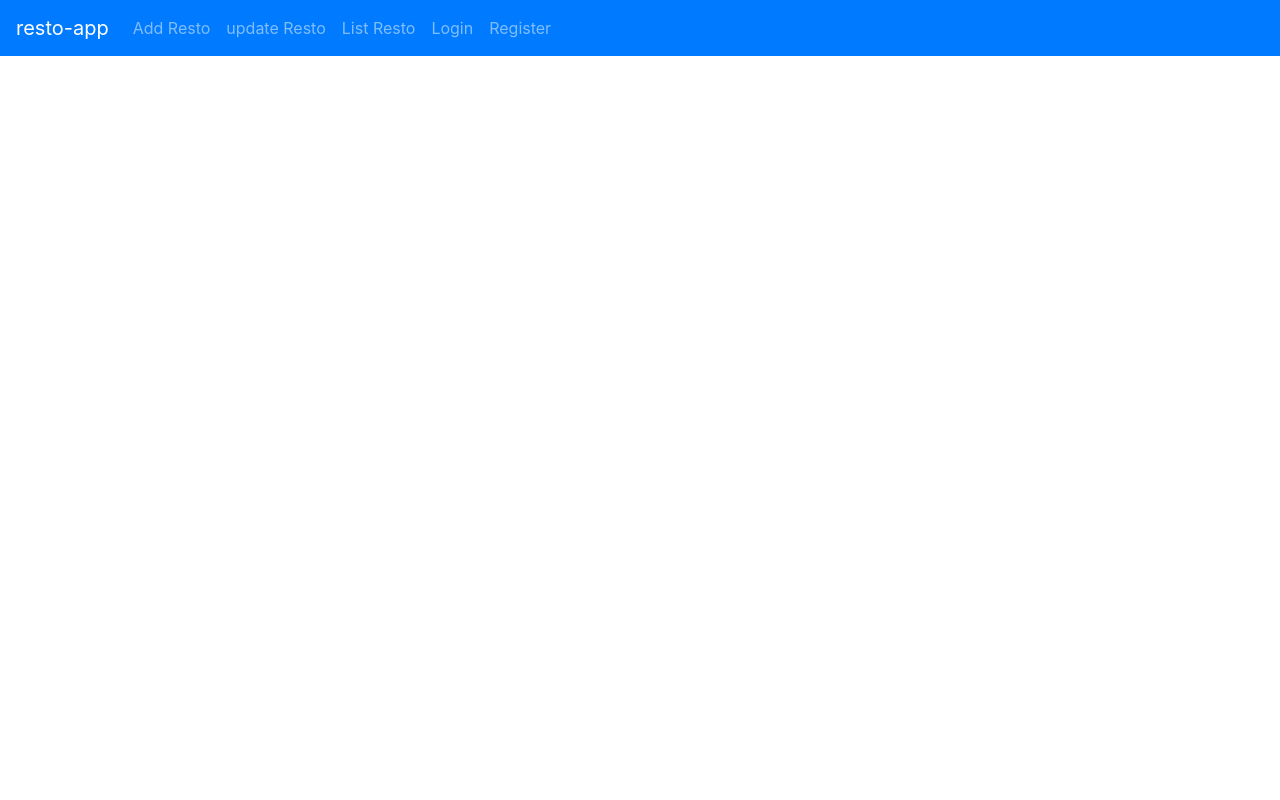
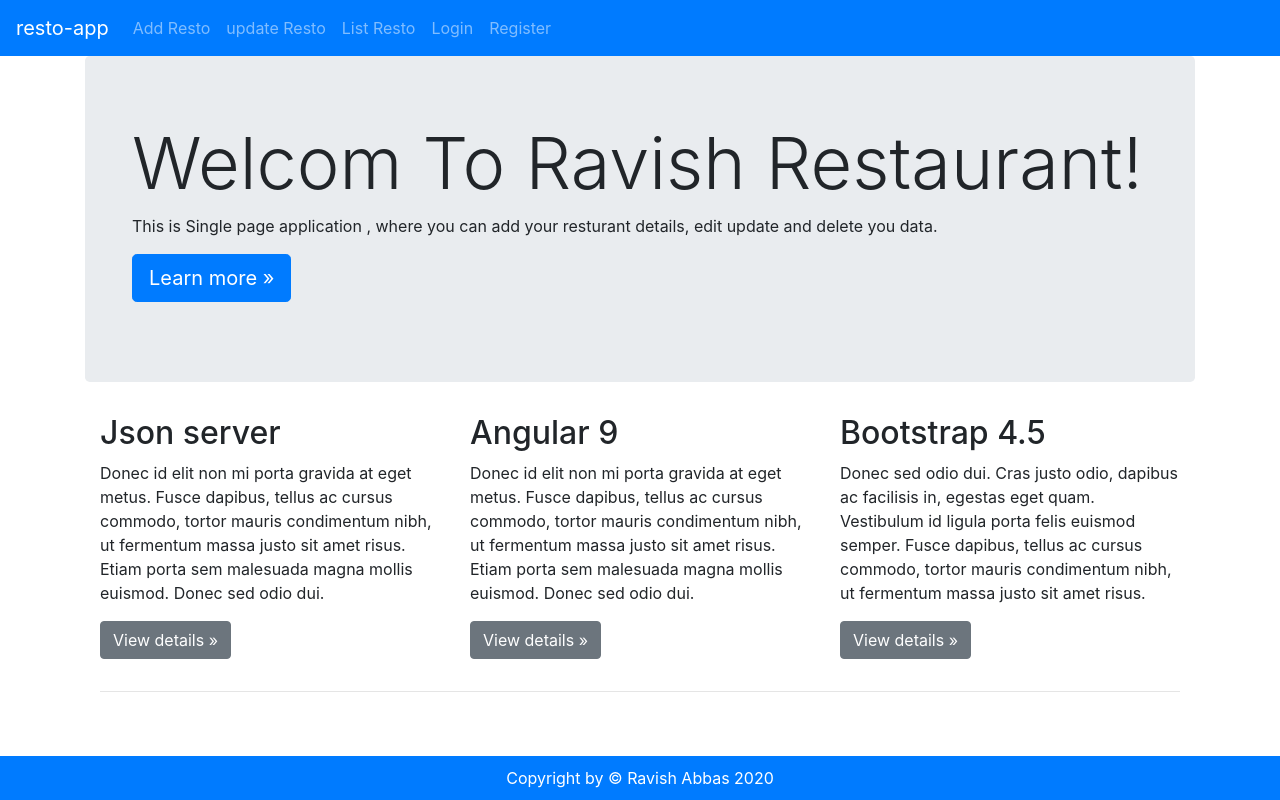
Before and after one commit to ravish110/resto-app, an Angular app: page / in a window 1280 px wide. Built offline with nearby package versions, Linux system fonts and the light colour scheme.

Commit message:
home page and edit delete icon

```diff
--- a/src/app/app-routing.module.ts
+++ b/src/app/app-routing.module.ts
@@ -5,6 +5,7 @@ import { UpdateRestaurantComponent } from './update-restaurant/update-restaurant
 import { ListRestaurantComponent } from './list-restaurant/list-restaurant.component';
 import { LoginComponent } from './login/login.component';
 import { RegisterComponent } from './register/register.component';
+import { HomeComponent } from './home/home.component';
 
 
 const routes: Routes = [
@@ -13,6 +14,7 @@ const routes: Routes = [
   {component: ListRestaurantComponent, path: 'list'},
   {component: LoginComponent, path: 'login'},
   {component: RegisterComponent, path: 'register'},
+  {component: HomeComponent, path: ''},
 ];
 
 @NgModule({
--- /dev/null
+++ b/src/app/app.component.css
@@ -0,0 +1,13 @@
+.footer {
+    position: fixed;
+    left: 0;
+    bottom: 0;
+    width: 100%;
+    background-color: #007bff;
+    color: white;
+    text-align: center;
+    padding: 10px;
+}
+.footer p{
+    margin: 0;
+}
--- a/src/app/app.component.html
+++ b/src/app/app.component.html
@@ -26,4 +26,7 @@
 </nav>
 <div class="container">
   <router-outlet></router-outlet>
+  <div class="footer">
+    <p>Copyright by &copy; Ravish Abbas 2020</p>
+  </div>
 </div>
--- a/src/app/app.component.ts
+++ b/src/app/app.component.ts
@@ -3,7 +3,7 @@ import { Component } from '@angular/core';
 @Component({
   selector: 'app-root',
   templateUrl: './app.component.html',
-  styleUrls: ['./app.component.sass']
+  styleUrls: ['./app.component.css']
 })
 export class AppComponent {
   title = 'resto-app';
--- a/src/app/app.module.ts
+++ b/src/app/app.module.ts
@@ -10,6 +10,7 @@ import { LoginComponent } from './login/login.component';
 import { RegisterComponent } from './register/register.component';
 import { HttpClientModule } from '@angular/common/http';
 import { ReactiveFormsModule } from '@angular/forms';
+import { HomeComponent } from './home/home.component';
 
 @NgModule({
   declarations: [
@@ -18,7 +19,8 @@ import { ReactiveFormsModule } from '@angular/forms';
     UpdateRestaurantComponent,
     ListRestaurantComponent,
     LoginComponent,
-    RegisterComponent
+    RegisterComponent,
+    HomeComponent
   ],
   imports: [
     BrowserModule,
--- /dev/null
+++ b/src/app/home/home.component.html
@@ -0,0 +1,36 @@
+<main role="main">
+
+    <!-- Main jumbotron for a primary marketing message or call to action -->
+    <div class="jumbotron">
+      <div class="container">
+        <h1 class="display-3">Welcom To Ravish Restaurant!</h1>
+        <p>This is Single page application , where you can add your resturant details, edit update and delete you data.</p>
+        <p><a class="btn btn-primary btn-lg" href="#" role="button">Learn more &raquo;</a></p>
+      </div>
+    </div>
+
+    <div class="container">
+      <!-- Example row of columns -->
+      <div class="row">
+        <div class="col-md-4">
+          <h2>Json server</h2>
+          <p>Donec id elit non mi porta gravida at eget metus. Fusce dapibus, tellus ac cursus commodo, tortor mauris condimentum nibh, ut fermentum massa justo sit amet risus. Etiam porta sem malesuada magna mollis euismod. Donec sed odio dui. </p>
+          <p><a class="btn btn-secondary" href="#" role="button">View details &raquo;</a></p>
+        </div>
+        <div class="col-md-4">
+          <h2>Angular 9</h2>
+          <p>Donec id elit non mi porta gravida at eget metus. Fusce dapibus, tellus ac cursus commodo, tortor mauris condimentum nibh, ut fermentum massa justo sit amet risus. Etiam porta sem malesuada magna mollis euismod. Donec sed odio dui. </p>
+          <p><a class="btn btn-secondary" href="#" role="button">View details &raquo;</a></p>
+        </div>
+        <div class="col-md-4">
+          <h2>Bootstrap 4.5</h2>
+          <p>Donec sed odio dui. Cras justo odio, dapibus ac facilisis in, egestas eget quam. Vestibulum id ligula porta felis euismod semper. Fusce dapibus, tellus ac cursus commodo, tortor mauris condimentum nibh, ut fermentum massa justo sit amet risus.</p>
+          <p><a class="btn btn-secondary" href="#" role="button">View details &raquo;</a></p>
+        </div>
+      </div>
+
+      <hr>
+
+    </div> <!-- /container -->
+
+  </main>
--- /dev/null
+++ b/src/app/home/home.component.ts
@@ -0,0 +1,15 @@
+import { Component, OnInit } from '@angular/core';
+
+@Component({
+  selector: 'app-home',
+  templateUrl: './home.component.html',
+  styleUrls: ['./home.component.css']
+})
+export class HomeComponent implements OnInit {
+
+  constructor() { }
+
+  ngOnInit(): void {
+  }
+
+}
--- a/src/app/list-restaurant/list-restaurant.component.html
+++ b/src/app/list-restaurant/list-restaurant.component.html
@@ -5,6 +5,7 @@
         <th scope="col">Name</th>
         <th scope="col">Restaurants</th>
         <th scope="col">Email</th>
+        <th scope="col">Action</th>
       </tr>
     </thead>
     <tbody>
@@ -13,6 +14,6 @@
           <td>{{resto.name}}</td>
           <td>{{resto.restaurent}}</td>
           <td>{{resto.email}}</td>
-      </tr>
+          <td><i class="fa fa-edit" style="font-size:30px;color:red"></i> &nbsp; &nbsp; <i class="fa fa-trash" style="font-size:30px;color:red"></i>
     </tbody>
   </table>
--- a/src/index.html
+++ b/src/index.html
@@ -5,6 +5,7 @@
   <title>RestoApp</title>
   <base href="/">
   <meta name="viewport" content="width=device-width, initial-scale=1">
+  <link rel="stylesheet" href="https://cdnjs.cloudflare.com/ajax/libs/font-awesome/4.7.0/css/font-awesome.min.css">
   <link rel="icon" type="image/x-icon" href="favicon.ico">
 </head>
 <body>
```
Also changed, not shown: src/app/home/home.component.css (added), 1 other file (tests, documents, lock files or other folders).
